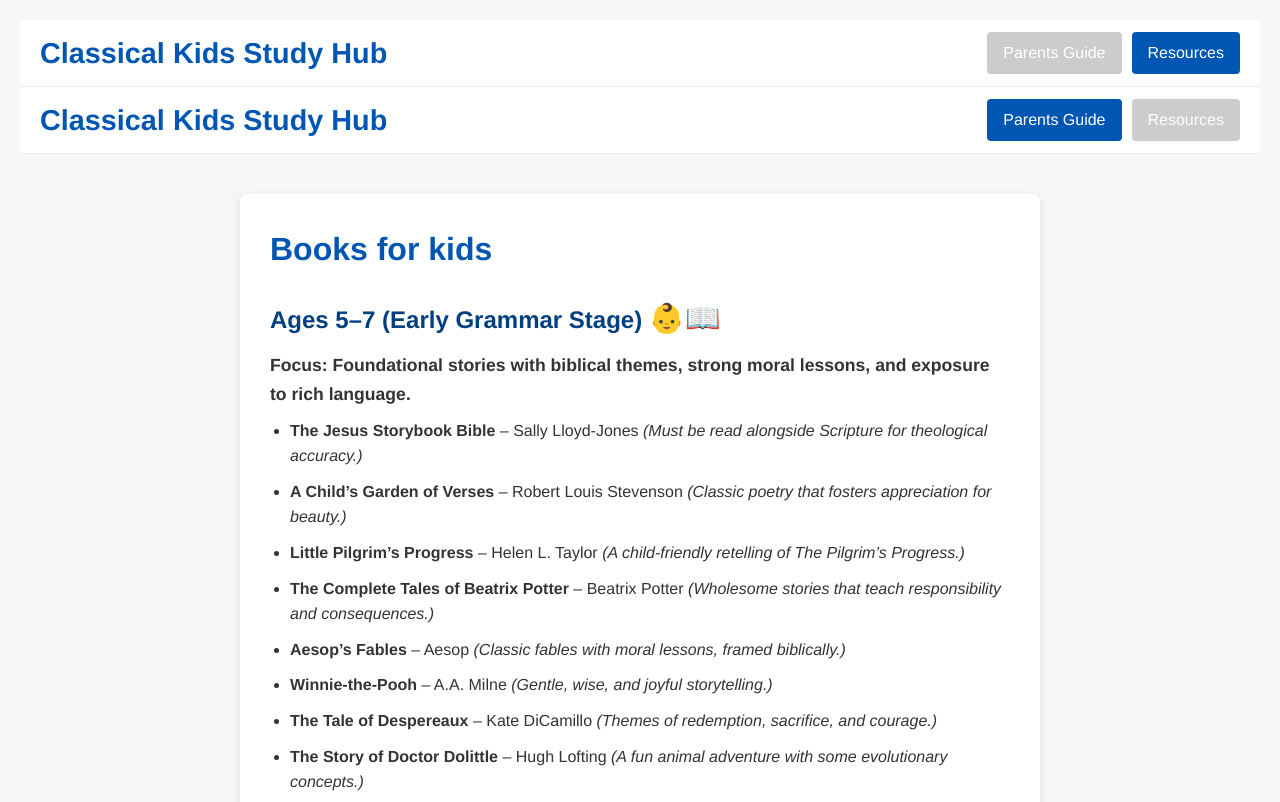
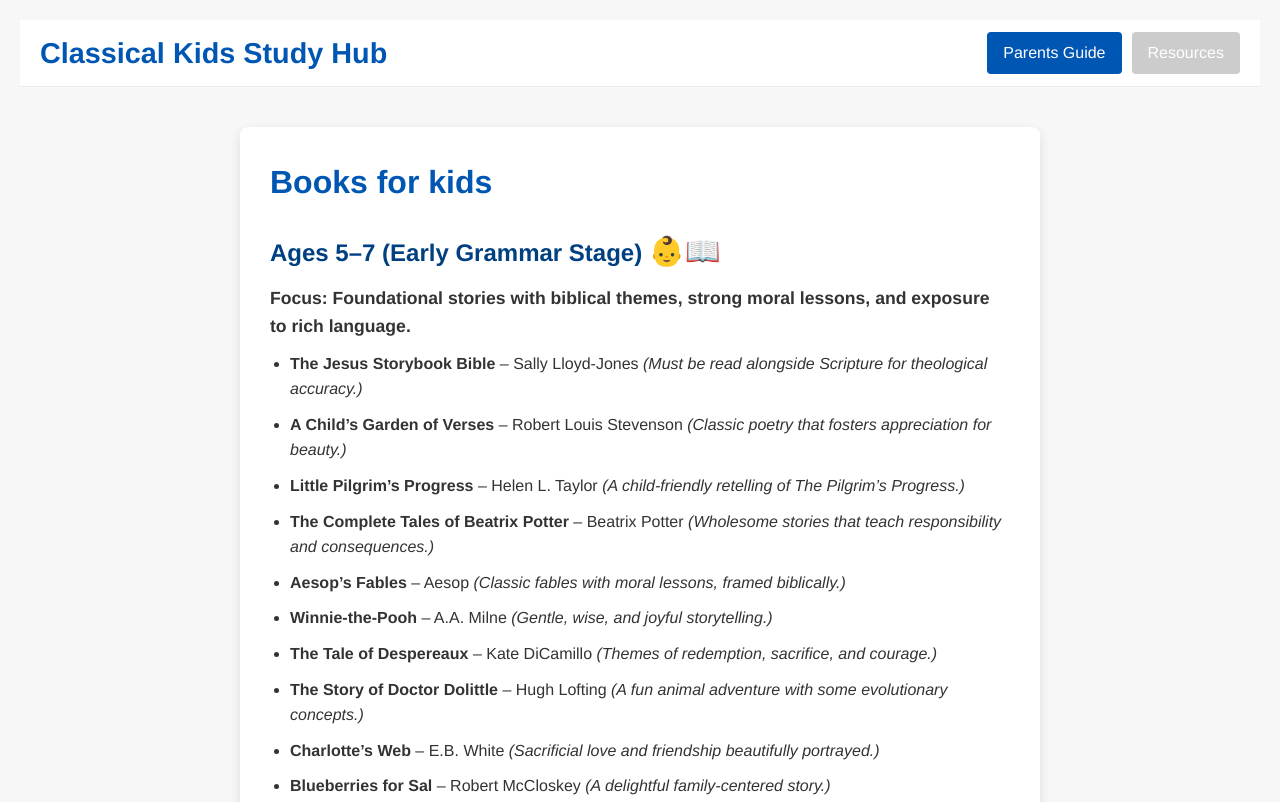
Before and after one commit to caamanoluismiguel/cc-cycles, a plain HTML site: page resources.html in a window 1280 px wide. Shown: the top 802 px of the page. Drawn offline with Linux system fonts and the light colour scheme.

Commit message:
Add files via upload

```diff
--- a/resources.html
+++ b/resources.html
@@ -1,16 +1,6 @@
 <!DOCTYPE html>
 <html lang="en">
 <head>
-  <header>
-  <div class="header-container">
-    <a href="index.html" class="logo">Classical Kids Study Hub</a>
-    <div class="header-links">
-      <a href="parents-guide.html" class="header-button disabled">Parents Guide</a>
-      <a href="resources.html" class="header-button">Resources</a>
-    </div>
-  </div>
-</header>
-
   <meta charset="UTF-8">
   <meta name="viewport" content="width=device-width, initial-scale=1.0">
   <title>Resources - Classical Kids Study Hub</title>
```
Also changed, not shown: parents-guide.html (+0 -10 lines).
